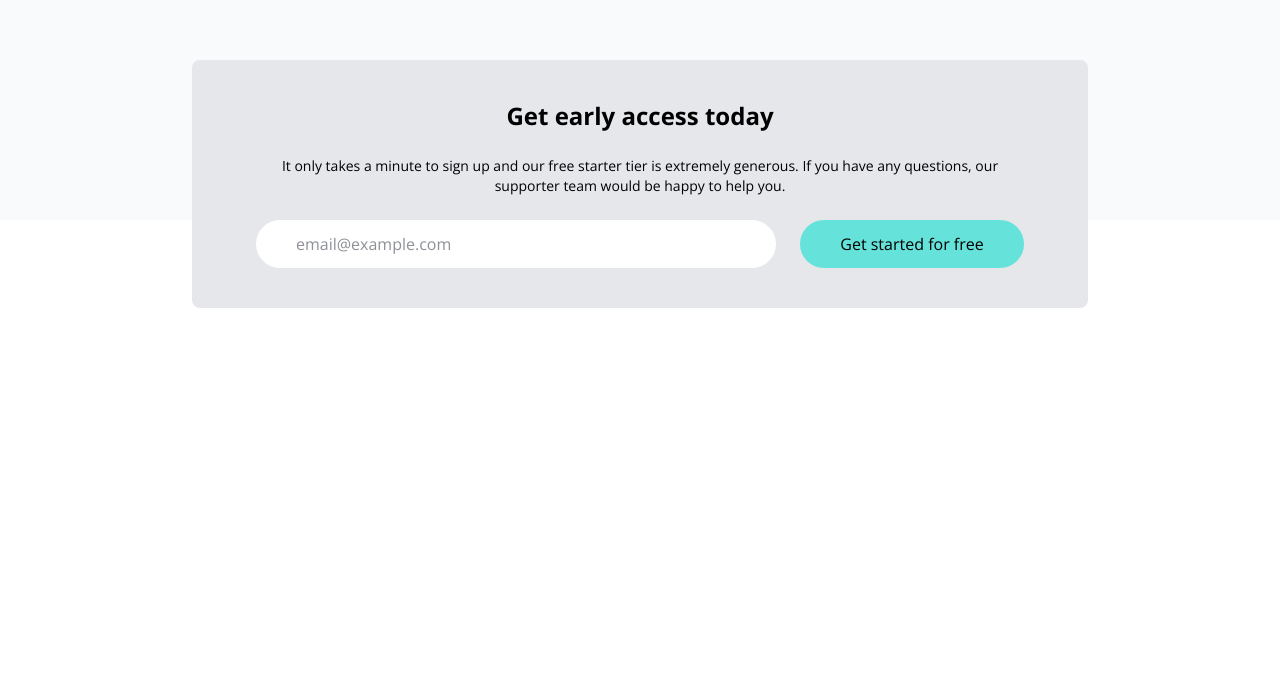
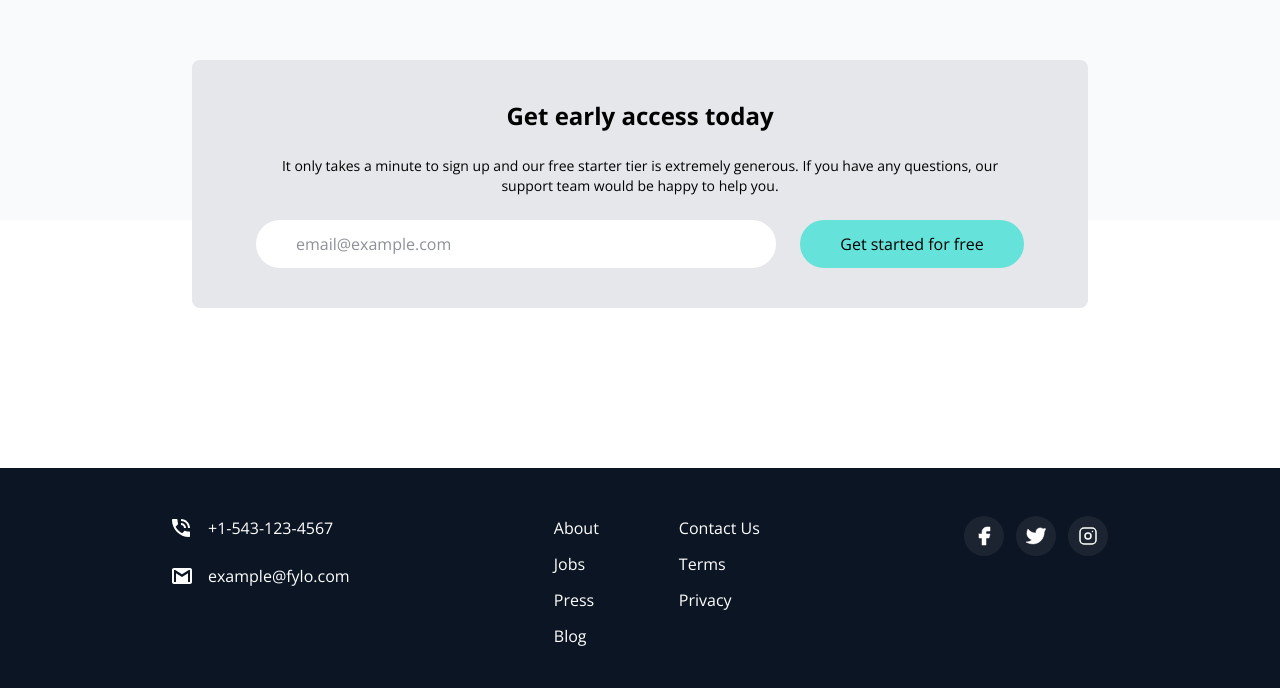
Before and after one commit to Saadbinzahid1/Fylo-Tailwind, a website: page index.html in a window 1280 px wide. Shown: the part 3133-3821 px from the top of the page. Before the commit the page ends 3601 px from the top, so only its background shows below. Drawn offline with nearby package versions, Linux system fonts and the light colour scheme.

Commit message:
Done with the footer

```diff
--- a/index.html
+++ b/index.html
@@ -1,5 +1,5 @@
 <!doctype html>
-<html lang="en" class="dark">
+<html lang="en" class="dark scroll-smooth">
   <head>
     <meta charset="UTF-8" />
     <meta name="viewport" content="width=device-width, initial-scale=1.0" />
@@ -276,8 +276,8 @@
         <h5 class="text-2xl font-bold">Get early access today</h5>
         <p class="text-sm">
           It only takes a minute to sign up and our free starter tier is
-          extremely generous. If you have any questions, our supporter team
-          would be happy to help you.
+          extremely generous. If you have any questions, our support team would
+          be happy to help you.
         </p>
         <div
           class="flex flex-col items-start space-y-6 md:flex-row md:space-y-0 md:space-x-6"
@@ -297,5 +297,78 @@
         </div>
       </div>
     </section>
+
+    <footer class="bg-darkblue2 text-white">
+      <div class="container mx-auto pt-12 px-5 pb-10">
+        <!-- Flex Container For All Items -->
+        <div
+          class="flex flex-col justify-between space-y-24 md:flex-row md:space-y-0"
+        >
+          <!-- Email & Phone -->
+          <div class="mt-10 space-y-6">
+            <div class="flex items-center space-x-3 md:-mt-10">
+              <div class="w-6">
+                <img src="images/icon-phone.svg" alt="" />
+              </div>
+              <div>+1-543-123-4567</div>
+            </div>
+            <div class="flex items-center space-x-3">
+              <div class="w-6">
+                <img src="images/icon-email.svg" alt="" />
+              </div>
+              <div>example@fylo.com</div>
+            </div>
+          </div>
+
+          <!-- Menus -->
+          <div
+            class="flex flex-col space-y-10 text-xl md:text-base md:space-x-20 md:space-y-0 md:flex-row"
+          >
+            <div class="flex flex-col space-y-3">
+              <a href="#">About</a>
+              <a href="#">Jobs</a>
+              <a href="#">Press</a>
+              <a href="#">Blog</a>
+            </div>
+            <div class="flex flex-col space-y-3">
+              <a href="#">Contact Us</a>
+              <a href="#">Terms</a>
+              <a href="#">Privacy</a>
+            </div>
+          </div>
+
+          <!-- Social -->
+          <div class="flex justify-center pb-10 space-x-3">
+            <div>
+              <a href="#">
+                <img
+                  src="images/facebook.svg"
+                  alt=""
+                  class="p-2 bg-darkblue rounded-full ficon"
+                />
+              </a>
+            </div>
+            <div>
+              <a href="#">
+                <img
+                  src="images/twitter.svg"
+                  alt=""
+                  class="p-2 bg-darkblue rounded-full ficon"
+                />
+              </a>
+            </div>
+            <div>
+              <a href="#">
+                <img
+                  src="images/instagram.svg"
+                  alt=""
+                  class="p-2 bg-darkblue rounded-full ficon"
+                />
+              </a>
+            </div>
+          </div>
+        </div>
+      </div>
+    </footer>
   </body>
 </html>
--- a/input.css
+++ b/input.css
@@ -40,3 +40,8 @@
     @apply cursor-pointer;
   }
 }
+
+.ficon:hover {
+  filter: invert(80%) sepia(37%) saturate(7048%) hue-rotate(132deg)
+    brightness(105%) contrast(104%);
+}
```
Also changed, not shown: css/style.css.
